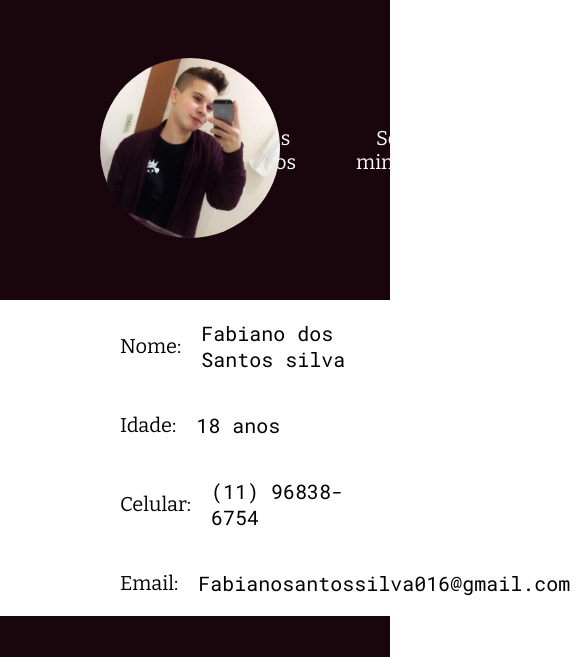
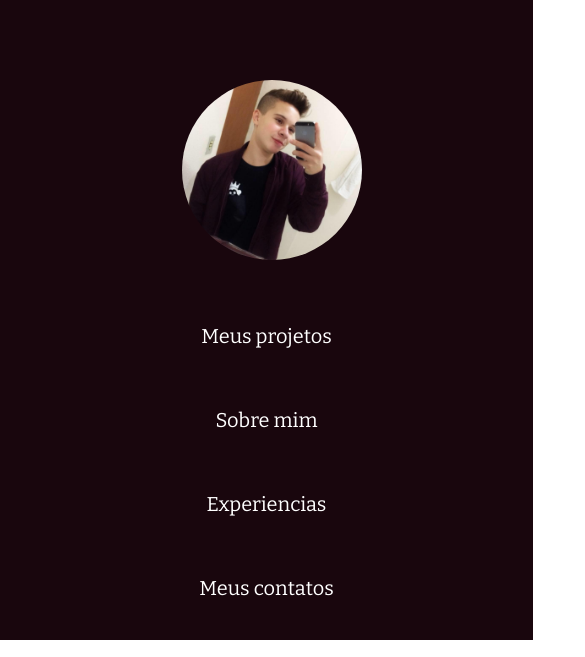
Before and after one commit to FabianoSilva24/Curriculo, a plain HTML site: page index.html in a window 390 px wide. Shown: the top 657 px of the page, 585 px wide, since content can reach past the window. Drawn offline with nearby package versions, Linux system fonts and the light colour scheme.

Commit message:
Meu curriculo completo

```diff
--- a/estilo/style.css
+++ b/estilo/style.css
@@ -156,11 +156,41 @@ footer a img:hover{
     background-color: black;
 }
 
+@media (max-width: 700px){
+    header{
+        height: 600px;
+        width: 333px;
+        padding-top: 40px;
+        flex-direction: column;
+        justify-content: center;
+        align-items: center;
+    }
+    .menu{
+        flex-direction: column;
+        align-items: center;
+    }
+    .scale{
+        padding-left: 110px;
+    }
+    header ul li{
+        padding-top: 60px;
+    }
 
-
-
-
-
+    .bloco2{
+        width: 534px;
+        padding: 0%;
+    }
+    .bloco3{
+        width: 514px;
+    }
+    .bloco4{
+        width: 514px;
+    }
+    footer{
+        width: 534px;
+        justify-content: center;
+    }
+}
 
 
 ::-webkit-scrollbar {
```
